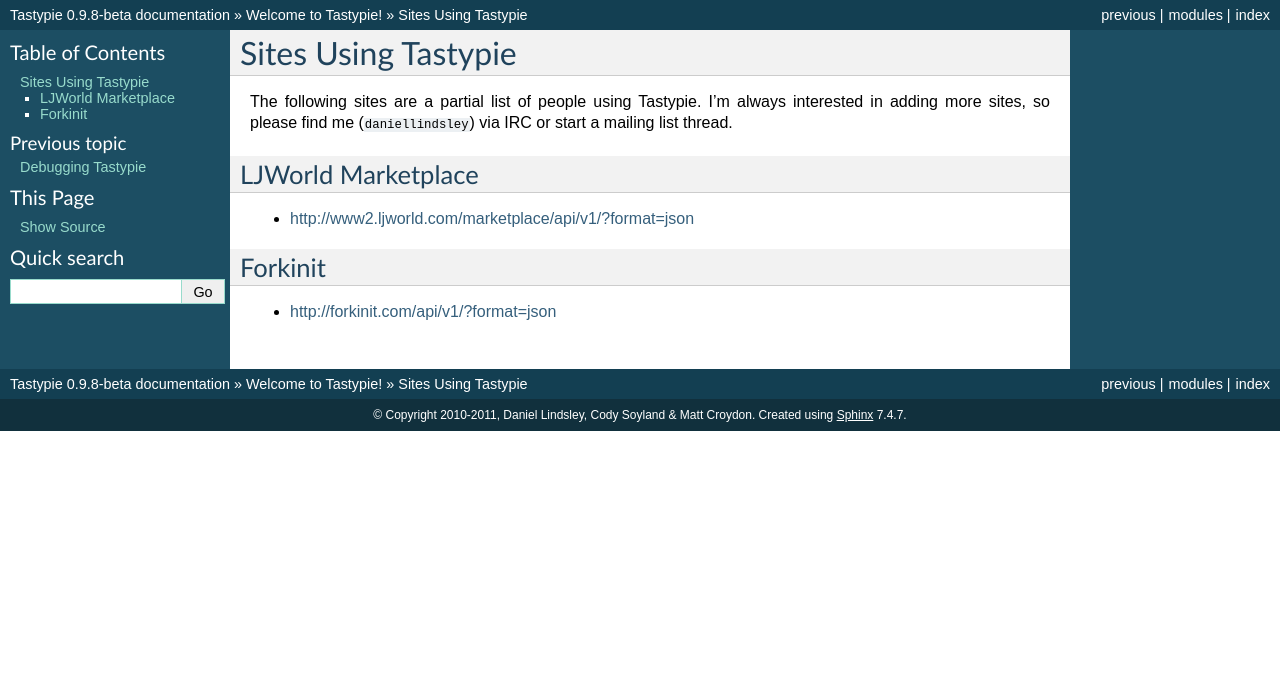
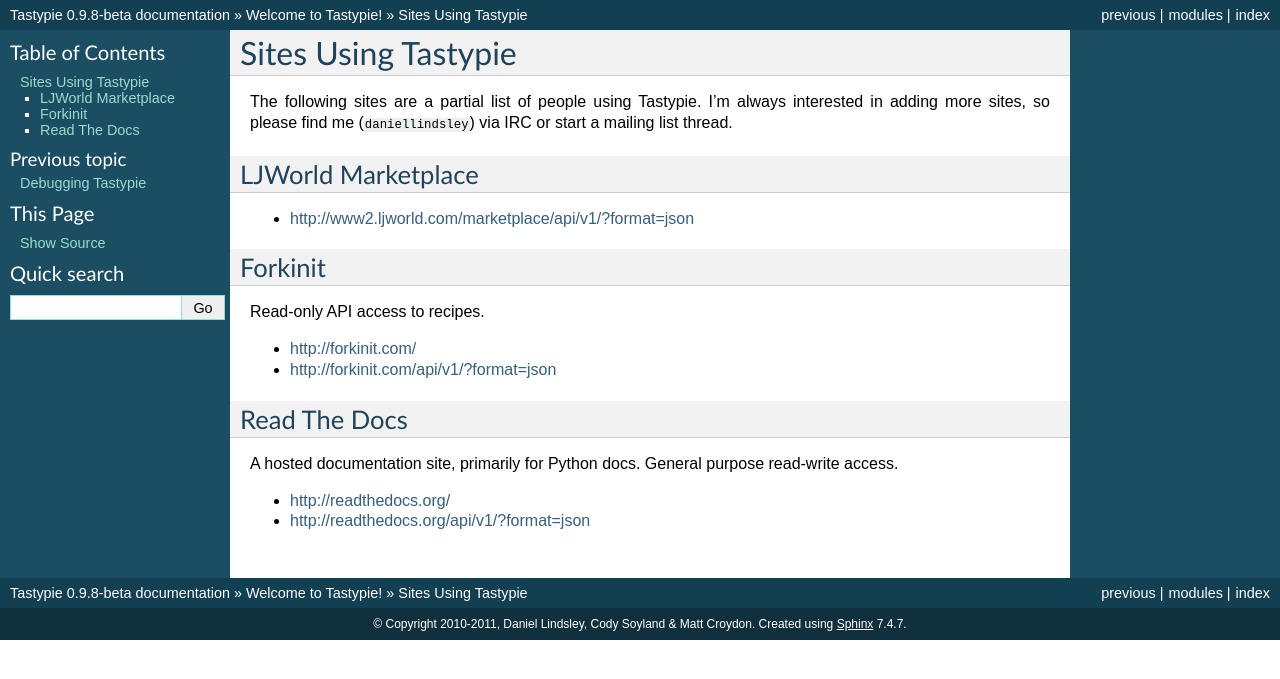
Before and after one commit to django-tastypie/django-tastypie, a Sphinx documentation site: the page built from docs/who_uses.rst, in a window 1280 px wide. Shown: the top 679 px of the page. Built offline with Sphinx 7.4.7, drawn with Linux system fonts in a browser that asks for light colours; pages that are not in the unit, such as notebooks, are missing from menus.

Commit message:
Added Read the Docs to "Who Uses".

```diff
--- a/docs/who_uses.rst
+++ b/docs/who_uses.rst
@@ -17,4 +17,17 @@
 Forkinit
 --------
 
+Read-only API access to recipes.
+
+* http://forkinit.com/
 * http://forkinit.com/api/v1/?format=json
+
+
+Read The Docs
+-------------
+
+A hosted documentation site, primarily for Python docs. General purpose
+read-write access.
+
+* http://readthedocs.org/
+* http://readthedocs.org/api/v1/?format=json
```
